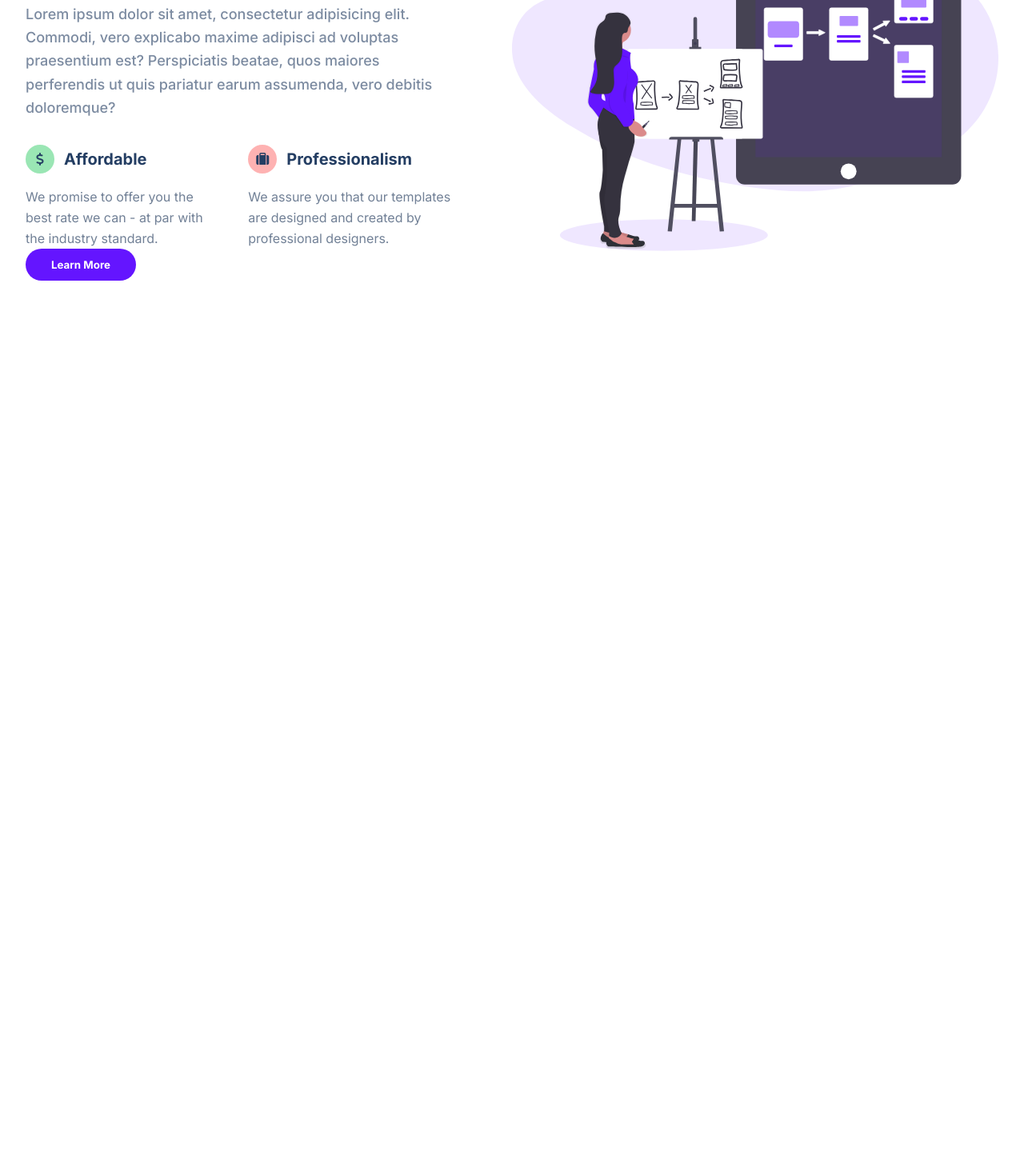
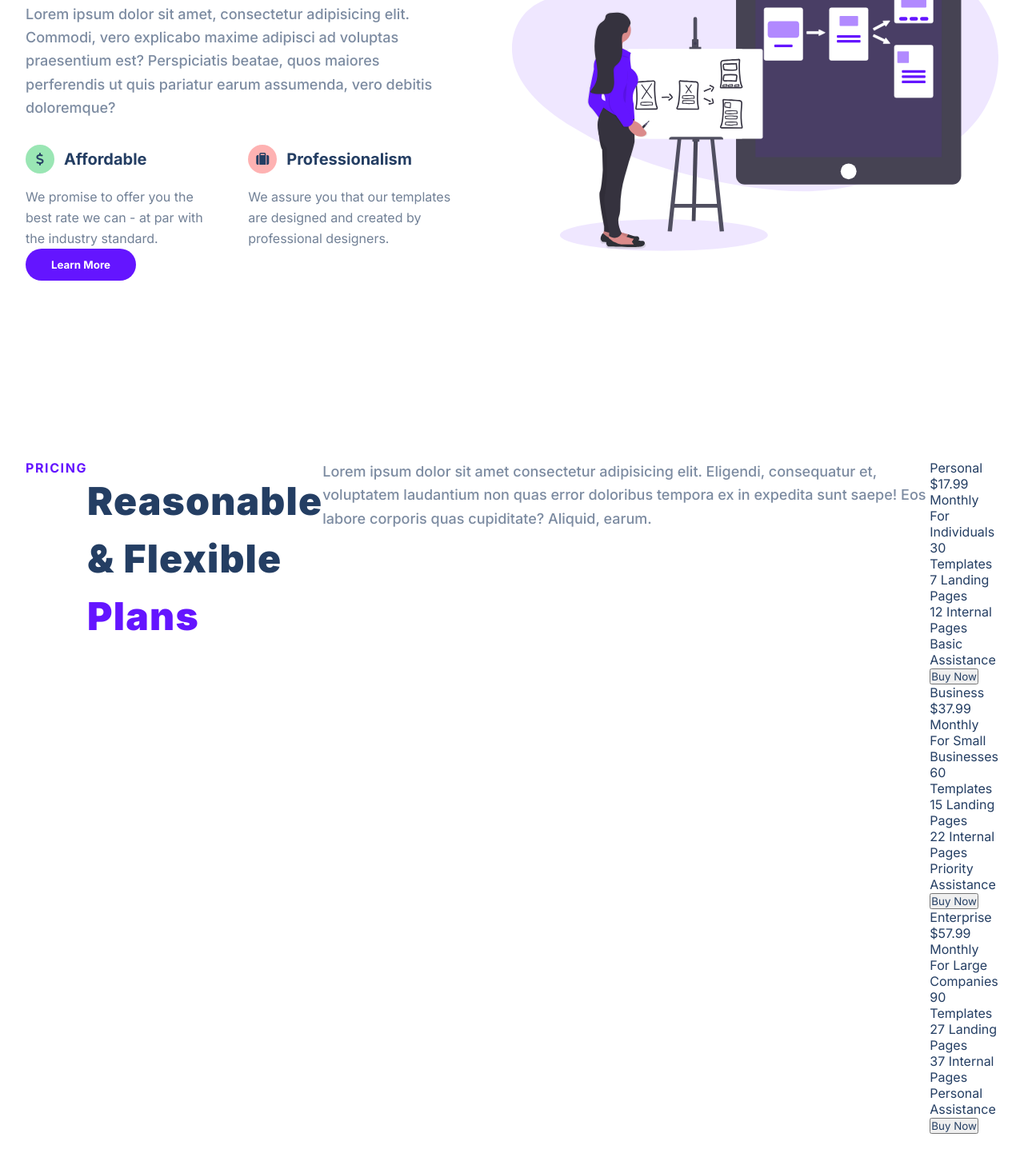
Before and after one commit to nedejer/treact, a plain HTML site: page index.html in a window 1280 px wide. Shown: the part 3234-4691 px from the top of the page at 80% size. Before the commit the page ends 3713 px from the top, so only its background shows below. Drawn offline with Linux system fonts and the light colour scheme.

Commit message:
pricing section HTML ONLY

```diff
--- a/index.html
+++ b/index.html
@@ -223,6 +223,68 @@
                 </div>
             </div>
         </section>
+        <section id="pricing">
+            <div class="container">
+                <div class="row">
+                    <div class="section__tag">pricing</div>
+                    <h2 class="section__title">Reasonable & Flexible <span class="purple">Plans</span></h2>
+                    <p class="section__para">Lorem ipsum dolor sit amet consectetur adipisicing elit. Eligendi, consequatur et, voluptatem laudantium non quas error doloribus tempora ex in expedita sunt saepe! Eos labore corporis quas cupiditate? Aliquid, earum.</p>
+                    <div class="plans">
+                        <div class="plan">
+                            <div class="plan__stripe"></div>
+                            <div class="plan__top">
+                                <div class="plan__name">Personal</div>
+                                <div class="plan__price">$17.99</div>
+                                <div class="plan__duration">Monthly</div>
+                            </div>
+                            <div class="plan__middle"></div>
+                                <div class="plan__target">For Individuals</div>
+                                <div class="plan__feature">30 Templates</div>
+                                <div class="plan__feature">7 Landing Pages</div>
+                                <div class="plan__feature">12 Internal Pages</div>
+                                <div class="plan__feature">Basic Assistance</div>
+                            <div class="plan__bottom"></div>
+                                <button class="plan__bottom">Buy Now</button>
+                        </div>
+                    <div class="plans">
+                        <div class="plan">
+                            <div class="plan__stripe"></div>
+                            <div class="plan__top">
+                                <div class="plan__name">Business</div>
+                                <div class="plan__price">$37.99</div>
+                                <div class="plan__duration">Monthly</div>
+                            </div>
+                            <div class="plan__middle"></div>
+                                <div class="plan__target">For Small Businesses</div>
+                                <div class="plan__feature">60 Templates</div>
+                                <div class="plan__feature">15 Landing Pages</div>
+                                <div class="plan__feature">22 Internal Pages</div>
+                                <div class="plan__feature">Priority Assistance</div>
+                            <div class="plan__bottom"></div>
+                                <button class="plan__bottom">Buy Now</button>
+                        </div>
+                    <div class="plans">
+                        <div class="plan">
+                            <div class="plan__stripe"></div>
+                            <div class="plan__top">
+                                <div class="plan__name">Enterprise</div>
+                                <div class="plan__price">$57.99</div>
+                                <div class="plan__duration">Monthly</div>
+                            </div>
+                            <div class="plan__middle"></div>
+                                <div class="plan__target">For Large Companies</div>
+                                <div class="plan__feature">90 Templates</div>
+                                <div class="plan__feature">27 Landing Pages</div>
+                                <div class="plan__feature">37 Internal Pages</div>
+                                <div class="plan__feature">Personal Assistance</div>
+                            <div class="plan__bottom"></div>
+                                <button class="plan__bottom">Buy Now</button>
+                        </div>
+                    </div>
+                </div>
+            </div>
+
+        </section>
     </main>
     <footer></footer>
 </body>
--- a/style.css
+++ b/style.css
@@ -446,3 +446,9 @@ VALUES
 .value:nth-child(2) .value__img--wrapper {
     background-color: #feb2b2;
 }
+
+/*
+
+PRICING
+
+*/
```
